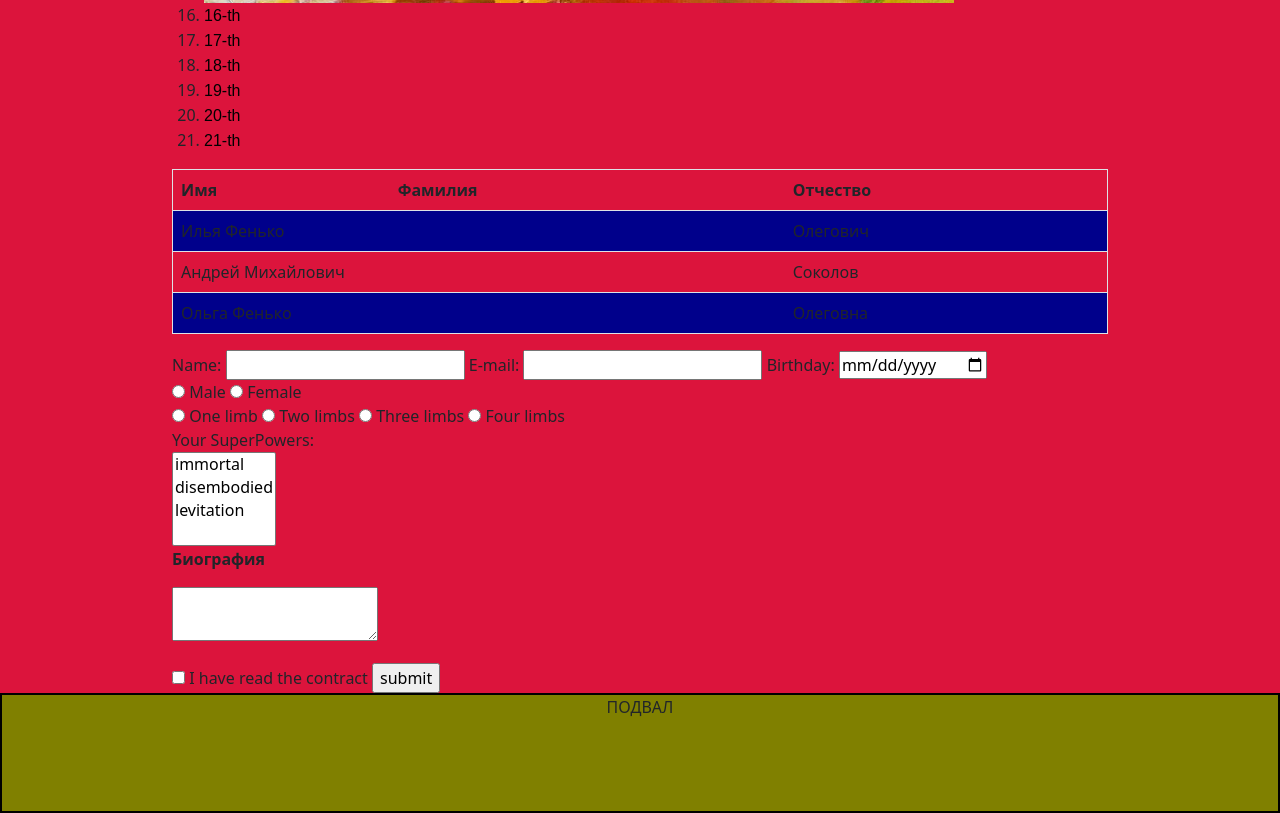
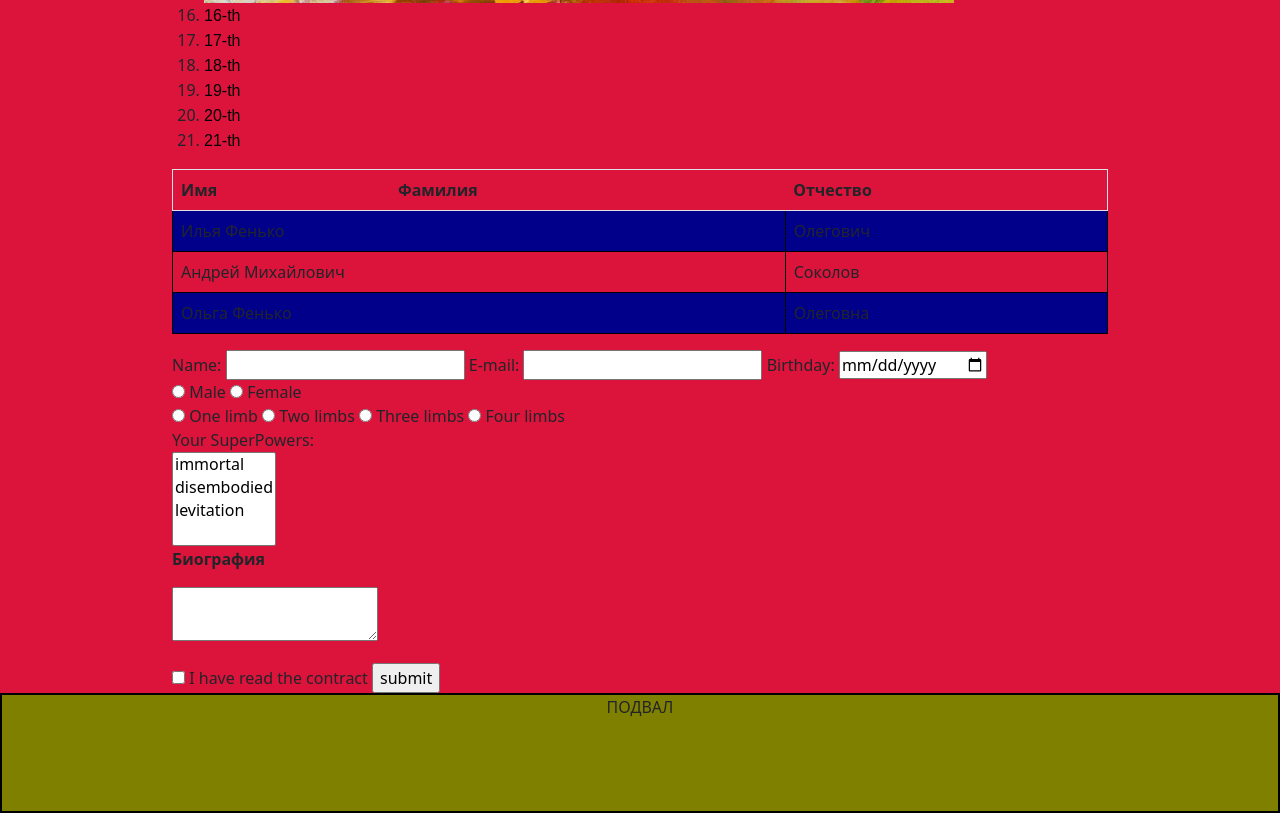
Before and after one commit to DIDIVERG/4-task, a plain HTML site: page index.html in a window 1280 px wide. Shown: the part 2401-3214 px from the top of the page. Drawn offline with nearby package versions, Linux system fonts and the light colour scheme.

Commit message:
Update style.css

```diff
--- a/css/style.css
+++ b/css/style.css
@@ -18,6 +18,13 @@ header {
 img { max-width: 100%}
 .container-sm {
  background: skyblue;
+}
+table {
+    border-collapse: collapse;
+}
+table td {
+    border:  1px solid black;
+    padding: 10px 10px 10px 10px;
 }
 footer{
     width: 100%;
```
